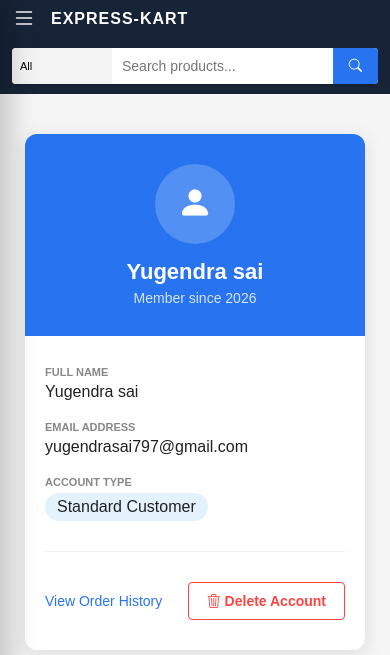
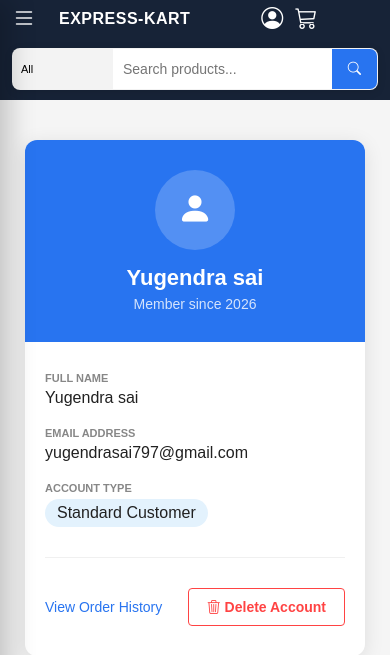
Before and after one commit to yugendrasai-ui/E-commers, a Flask app: page /user/profile in a window 390 px wide. Shown: the top 655 px of the page. Run offline with Flask 3, Linux system fonts and the light colour scheme; a user stored in the database is signed in; data comes from the database, SQL or seed files in the repository; some libraries are stand-ins or nearby versions.

Commit message:
Fix mobile navbar, standardize branding, and add top icons

```diff
--- a/config.py
+++ b/config.py
@@ -12,8 +12,8 @@
 MAIL_PASSWORD = 'ckcfrfofnknjmkss'
 
 #PayMent Configuration
-RAZORPAY_KEY_ID = "rzp_test_SGosgBMMganeTr"
-RAZORPAY_KEY_SECRET = "QmmD02nYxL6q8RW5quq6tPWM"
+RAZORPAY_KEY_ID = "rzp_live_SO2OyNtnyLYLQQ"
+RAZORPAY_KEY_SECRET = "FZRv4xly9j2QbccfG1S1299e"
 
 # Super Admin Credentials
 SUPER_ADMIN_EMAIL = "yugendrasai797@gmail.com"
--- a/static/style.css
+++ b/static/style.css
@@ -1698,6 +1698,7 @@
         gap: 10px;
         padding: 10px 15px;
         display: grid;
+        align-items: center;
     }
 
     .nav-left {
@@ -1705,26 +1706,51 @@
         width: auto;
         display: flex;
         align-items: center;
+        gap: 8px;
+    }
+
+    .nav-left .logo {
+        font-size: 18px;
+        letter-spacing: 0.5px;
+    }
+
+    .mobile-top-icons {
+        order: 2;
+        display: flex !important;
+        align-items: center;
+        gap: 15px;
+    }
+
+    .mobile-top-icons .nav-link {
+        color: #fff;
+        position: relative;
+    }
+
+    .cart-icon-mobile .cart-badge-dot {
+        position: absolute;
+        top: -5px;
+        right: -5px;
+        width: 8px;
+        height: 8px;
+        background: #ff4343;
+        border-radius: 50%;
+        border: 2px solid #172337;
+    }
+
+    body.dark .cart-icon-mobile .cart-badge-dot {
+        border-color: #1e1e1e;
     }
 
     .main-search {
         order: 3;
-        /* Move search to the bottom or end if wrapping, or keep middle if 3 columns */
         width: 100%;
         max-width: none;
-        margin: 5px 0;
-        height: 36px !important;
+        margin: 8px 0 4px 0;
+        height: 42px !important;
         grid-column: 1 / -1;
-        /* Make search bar full width below logo and menu */
-    }
-
-    .nav-right {
-        order: 2;
-        width: auto;
-        display: flex;
-        justify-content: flex-end;
-        align-items: center;
-        gap: 12px;
+        border-radius: 8px;
+        box-shadow: 0 2px 8px rgba(0, 0, 0, 0.1);
+        border: 1px solid rgba(0, 0, 0, 0.05);
     }
 
     .search-category {
@@ -2448,8 +2474,24 @@
         font-size: 10px;
         font-weight: 500;
         display: block !important;
-        /* Force visible on mobile bottom nav */
-    }
+    }
+
+    .cart-badge-dot {
+        position: relative;
+    }
+
+    .cart-badge-dot::after {
+        content: '';
+        position: absolute;
+        top: -18px;
+        right: -8px;
+        width: 6px;
+        height: 6px;
+        background: #ff4343;
+        border-radius: 50%;
+    }
+
+    /* Force visible on mobile bottom nav */
 
     .bottom-nav-item.active {
         color: #2874f0;
--- a/templates/navbar.html
+++ b/templates/navbar.html
@@ -97,10 +97,21 @@
         {% endif %}
     </div>
 
+    <!-- Mobile Icons (Visible only on top navbar mobile view) -->
+    <div class="nav-right mobile-only mobile-top-icons">
+        <a href="/user/profile" class="nav-link">
+            <i class="bi bi-person-circle" style="font-size: 22px;"></i>
+        </a>
+        <a href="/user/cart" class="nav-link cart-icon-mobile">
+            <i class="bi bi-cart3" style="font-size: 22px;"></i>
+            <span class="cart-badge-dot"></span>
+        </a>
+    </div>
+
     <!-- Mobile Side Menu -->
     <div id="mobileSidebar" class="mobile-sidebar">
         <div class="sidebar-header">
-            <div class="logo">EKART-EXPRESS</div>
+            <div class="logo">EXPRESS-KART</div>
             <button id="sidebarClose" class="sidebar-close">&times;</button>
         </div>
         <div class="sidebar-content">
@@ -108,7 +119,7 @@
             <a href="/user/profile" class="sidebar-user" style="text-decoration: none;">
                 <i class="bi bi-person-circle"></i>
                 <span>Hi, {{ session.get('user_name', 'User') }}</span>
-            </a>
+                / </a>
             {% endif %}
 
             <a href="/" class="sidebar-link"><i class="bi bi-house-door"></i> Home</a>
```
